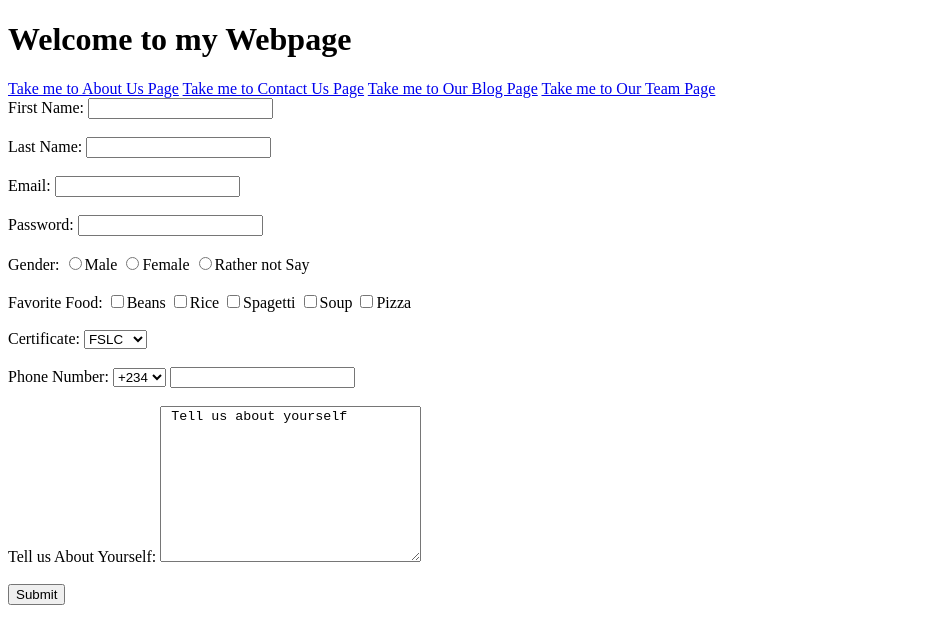
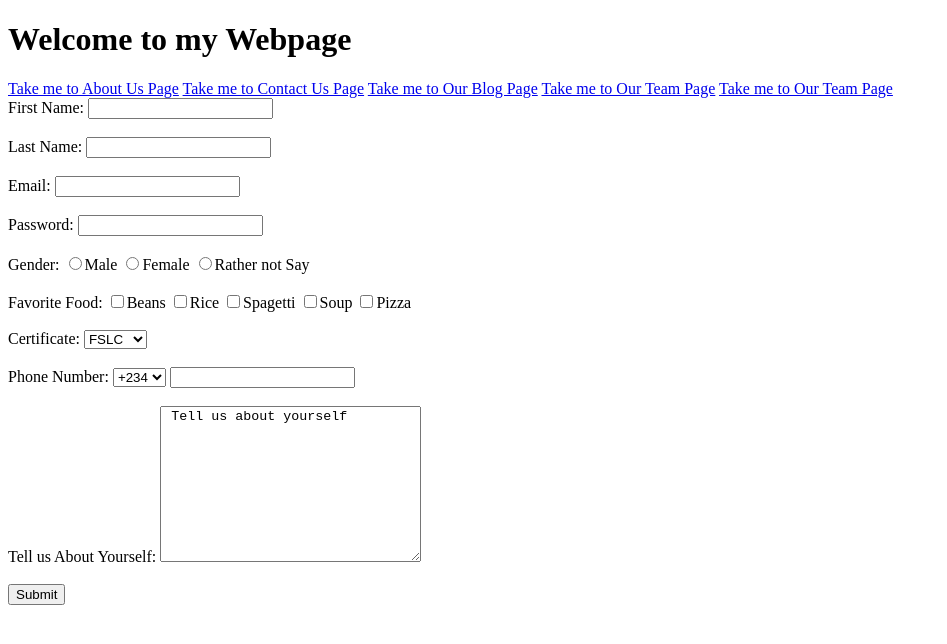
Before and after one commit to emmaogit/my-first-webpage, a plain HTML site: page index.html in a window 1280 px wide. Shown: the whole page, without its empty margins (0-947 px from the left). Drawn offline with Linux system fonts and the light colour scheme.

```diff
--- a/index.html
+++ b/index.html
@@ -14,6 +14,7 @@
   <a href="others/contact.html">Take me to Contact Us Page</a>
   <a href="others/blog.html">Take me to Our Blog Page</a>
   <a href="others/team.html">Take me to Our Team Page</a>
+  <a href="others/sub/sample.html">Take me to Our Team Page</a>
 
   <!-- Creating a Form  -->
 
```
